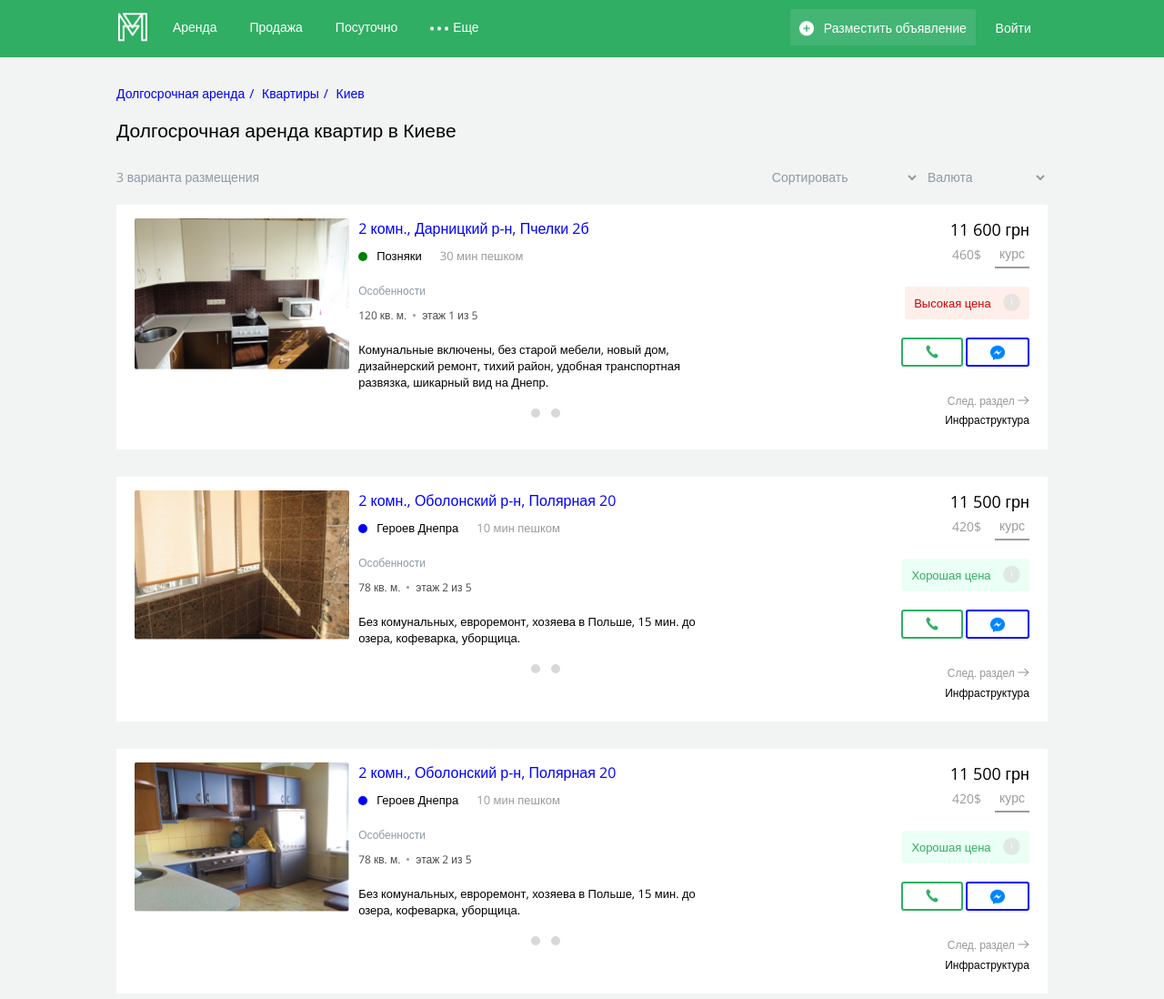
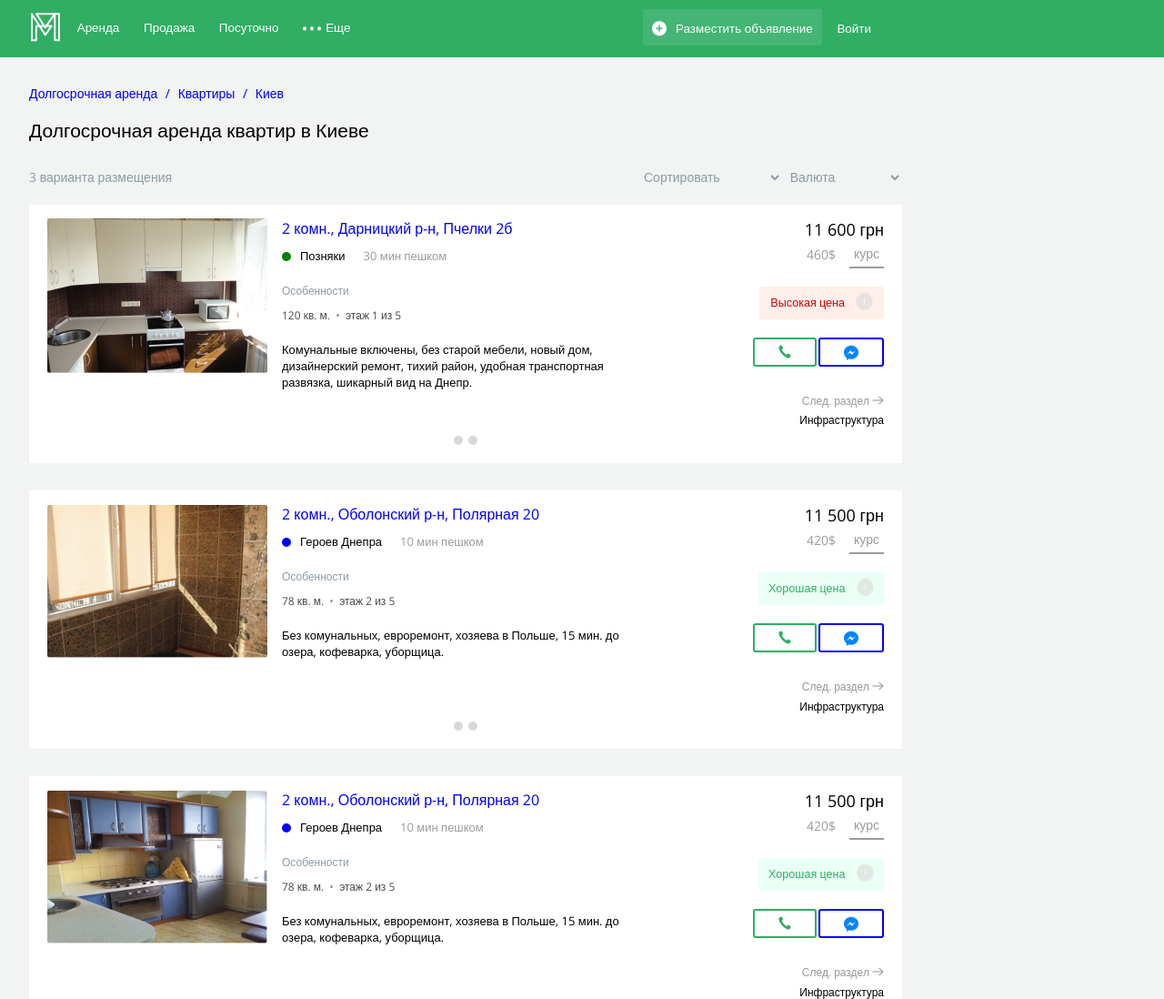
Before and after one commit to LeraSavchenko/Metrovka-Map-Mobile, a plain HTML site: page index.html in a window 1280 px wide. Shown: the top 1098 px of the page at 91% size. Drawn offline with nearby package versions, Linux system fonts and the light colour scheme.

Commit message:
mobile 80%

```diff
--- a/index.html
+++ b/index.html
@@ -11,67 +11,74 @@
 <body>
 	<header>
 		<div class="top-container-header">
-            	<ul class="top-menu
-											 		top-menu_left">
-                	<li ><img class ="top-menu__logo"
-													src="img/logo.png" alt="logo"/></li>
+			<div class="top-menu top-menu_left">
+				<ul>
+					<li><img class ="top-menu__logo" src="img/logo.png" alt="logo"/></li>
+					<li><a class="text_non-decorated" href="#">
+						<div class="top-button">Аренда</div></a>
+					</li>
 
-									<li ><a class="text_non-decorated" href="#">
-											<div class="top-button">Аренда</div></a></li>
+					<li><a class="text_non-decorated" href="#">
+						<div class="top-button">Продажа</div></a>
+					</li>
 
-                	<li ><a class="text_non-decorated" href="#">
-											<div class="top-button">Продажа</div></a></li>
+					<li><a class="text_non-decorated" href="#">
+						<div class="top-button">Посуточно</div></a>
+					</li>
 
-									<li ><a class="text_non-decorated" href="#">
-											<div class="top-button">Посуточно</div></a></li>
+					<li><a class="text_non-decorated" href="#">
+						<div class="top-button"><img src="img/Settings.png">Еще</div></a>
+					</li>
+				</ul>
+			</div>
 
-									<li ><a class="text_non-decorated" href="#">
-											<div class="top-button"><img src="img/Settings.png">Еще</div></a></li>
-						</ul>
-
-						<ul class="top-menu
-											 top-menu_right">
-                <li ><a class="text_non-decorated" href="#">
-										<div class="button
-																top-menu__button">
+			<div class="top-menu top-menu_right">
+				<ul>
+                	<li><a class="text_non-decorated" href="#">
+						<div class="button top-menu__button">
 							<img alt="Shape" src="./img/Shape.png"/>
 											Разместить объявление
 						</div></a>
 					</li>
 
-								<li ><a class="text_non-decorated" href="#">
+					<li><a class="text_non-decorated" href="#">
 						<div class="top-button">Войти</div></a>
 					</li>
             	</ul>
 			</div>
+		</div>
 	</header>
 
+	<div class="wrapper">
+		<div class="heading">
+			<div class="heading-link">
+				<a class="text_non-decorated listing__link" href="#">Долгосрочная аренда</a>
+				<span class="slash">/</span>
 
-   <div class="content">
-		 	<div class="heading">
+				<a class="text_non-decorated listing__link" href="#">Квартиры</a>
+				<span class="slash">/</span>
+
+				<a class="text_non-decorated listing__link" href="#">Киев</a>
+			</div>
+
 			<a class="text_non-decorated
-										listing__link" href="#">Долгосрочная аренда</a><span class="slash">/</span>
-					<a class="text_non-decorated
-										listing__link" href="#">Квартиры</a><span class="slash">/</span>
-					<a class="text_non-decorated
-										listing__link" href="#">Киев</a>
+					  listing__link
+					  heading-link_mobile" href="#">Назад на главную</a>
+
 			<h2>Долгосрочная аренда квартир в Киеве</h2>
-
 			<div class="heading-results">
 				<div class="heading-results__amount">
 					3 варианта размещения
 				</div>
 
 				<div class="heading-results-sort">
-									<select class="heading-results-sort__by
-																 heading-results-sort__by_price">
+					<select class="heading-results-sort__by heading-results-sort__by_price">
 						<option selected value="sort">Сортировать</option>
                     	<option value="cheap">Сначала дешевые</option>
                     	<option value="expensive">Сначала дорогие</option>
                 	</select>
 
-									<select class="heading-results-sort__by
-																 heading-results-sort__by_currency">
+					<select class="heading-results-sort__by heading-results-sort__by_currency">
 						<option selected value="currency">Валюта</option>
                     	<option value="UAH">Гривна</option>
                     	<option value="USD">Доллар</option>
@@ -82,33 +89,32 @@
 		</div>
 
 		<div class="listing">
-					<div class="listing-image">
-							<img src="img/listing1.png">
-					</div>
+			<div class="listing__image listing__image_first"></div>
+
 			<div class="listing-info">
 				<a class="text_non-decorated
 						  listing__link" href="#">2 комн., Дарницкий р-н, Пчелки 2б</a>
+
 				<div class="listing-info-location">
 					<div class="subway-identifier
 								subway-identifier_green"></div>Позняки
 					<span class="subway-identifier__distance">30 мин пешком</span>
 				</div>
 
-							<div class="listing-info-features">
-									<span class="listing-info-features__title">Особенности</span>
+				<div class="listing-features">
+					<span class="listing-features__title">Особенности</span>
 
-									<div class="listing-info-features__square">120 кв. м.
+					<div class="listing-features__details">120 кв. м.
 						<div class="divider"></div>этаж 1 из 5
 					</div>
 
+					<div class="listing-features__text">
 						<p>Комунальные включены, без старой мебели, новый дом, дизайнерский ремонт,
 							тихий район, удобная транспортная развязка, шикарный вид на Днепр.</p>
 					</div>
-							<div class="listing-info-dots">
-									<a href=""><div class="listing-info-dots__item"></div></a>
-									<a href=""><div class="listing-info-dots__item"></div></a>
 				</div>
 			</div>
+
 			<div class="listing-pricing">
 				<p class="listing-pricing__uah">11 600 грн</p>
 				<div class="listing-pricing__usd">
@@ -135,40 +141,44 @@
 
 				<div class="listing-pricing__next">
 					<a class="text_non-decorated
-														listing-pricing__next_link" href="#">След. раздел <img src="img/arrow.png"></a>
+							  listing-pricing__next_link" href="#">След. раздел <img src="img/arrow.png">
+					</a>
 					<p>Инфраструктура</p>
 				</div>
 			</div>
 		</div>
+		<div class="listing-dots">
+					<a href=""><div class="listing-dots__item"></div></a>
+					<a href=""><div class="listing-dots__item"></div></a>
+   			</div>
 
 		<div class="listing">
-					<div class="listing-image">
-							<img src="img/listing2.png">
-					</div>
+			<div class="listing__image listing__image_second"></div>
+
 			<div class="listing-info">
 				<a class="text_non-decorated
 						  listing__link" href="#">2 комн., Оболонский р-н, Полярная 20</a>
+
 				<div class="listing-info-location">
 					<div class="subway-identifier
 								subway-identifier_blue"></div>Героев Днепра
 					<span class="subway-identifier__distance">10 мин пешком</span>
 				</div>
 
-							<div class="listing-info-features">
-									<span class="listing-info-features__title">Особенности</span>
+				<div class="listing-features">
+					<span class="listing-features__title">Особенности</span>
 
-									<div class="listing-info-features__square">78 кв. м.
+					<div class="listing-features__details">78 кв. м.
 						<div class="divider"></div>этаж 2 из 5
 					</div>
 
+					<div class="listing-features__text">
 						<p>Без комунальных, евроремонт, хозяева в Польше, 15 мин.
 										до озера, кофеварка, уборщица.</p>
 					</div>
-							<div class="listing-info-dots">
-									<a href=""><div class="listing-info-dots__item"></div></a>
-									<a href=""><div class="listing-info-dots__item"></div></a>
 				</div>
 			</div>
+
 			<div class="listing-pricing">
 				<p class="listing-pricing__uah">11 500 грн</p>
 				<div class="listing-pricing__usd">
@@ -195,40 +205,45 @@
 
 				<div class="listing-pricing__next">
 					<a class="text_non-decorated
-														listing-pricing__next_link" href="#">След. раздел <img src="img/arrow.png"></a>
+							  listing-pricing__next_link" href="#">След. раздел <img src="img/arrow.png">
+					</a>
 					<p>Инфраструктура</p>
 				</div>
 			</div>
+
+		</div>
+		<div class="listing-dots">
+				<a href=""><div class="listing-dots__item"></div></a>
+				<a href=""><div class="listing-dots__item"></div></a>
    			</div>
 
 		<div class="listing">
-					<div class="listing-image">
-							<img src="img/listing3.png">
-					</div>
+			<div class="listing__image listing__image_third"></div>
+
 			<div class="listing-info">
 				<a class="text_non-decorated
 						  listing__link" href="#">2 комн., Оболонский р-н, Полярная 20</a>
+
 				<div class="listing-info-location">
 					<div class="subway-identifier
 								subway-identifier_blue"></div>Героев Днепра
 					<span class="subway-identifier__distance">10 мин пешком</span>
 				</div>
 
-							<div class="listing-info-features">
-									<span class="listing-info-features__title">Особенности</span>
+				<div class="listing-features">
+					<span class="listing-features__title">Особенности</span>
 
-									<div class="listing-info-features__square">78 кв. м.
+					<div class="listing-features__details">78 кв. м.
 						<div class="divider"></div>этаж 2 из 5
 					</div>
 
+					<div class="listing-features__text">
 						<p>Без комунальных, евроремонт, хозяева в Польше, 15 мин.
 										до озера, кофеварка, уборщица.</p>
 					</div>
-							<div class="listing-info-dots">
-									<a href=""><div class="listing-info-dots__item"></div></a>
-									<a href=""><div class="listing-info-dots__item"></div></a>
 				</div>
 			</div>
+
 			<div class="listing-pricing">
 				<p class="listing-pricing__uah">11 500 грн</p>
 				<div class="listing-pricing__usd">
@@ -255,13 +270,18 @@
 
 				<div class="listing-pricing__next">
 					<a class="text_non-decorated
-														listing-pricing__next_link" href="#">След. раздел <img src="img/arrow.png"></a>
+							  listing-pricing__next_link" href="#">След. раздел <img src="img/arrow.png">
+					</a>
 					<p>Инфраструктура</p>
 				</div>
 			</div>
 		</div>
+		<div class="listing-dots">
+			<a href=""><div class="listing-dots__item"></div></a>
+			<a href=""><div class="listing-dots__item"></div></a>
+   		</div>
 
-      <div class="centering-block">
+      <div class="footer-links">
           <div class="column">
               <ul class="column-list">
 									<li class="column-list__title">Metrovka</li>
--- a/sass/_heading-block.sass
+++ b/sass/_heading-block.sass
@@ -1,24 +1,64 @@
+@media screen and (min-width: 880px)
+	.heading
+		&-results
+			display: flex
+			&-sort
+				width: 30%
+		&-link
+			&_mobile
+				display: none
+
+@media screen and (min-width: 620px) and (max-width: 879px)
+	.heading
+		padding: 0 1rem
+		&-results
+			display: flex
+			&-sort
+				width: 30%
+		&-link
+			&_mobile
+				display: none
+
+
+@media screen and (max-width: 619px)
+	.heading
+		padding: 0 1rem
+		& h2
+			font-size: 16px
+
+		&-link
+			display: none
+
+		&-results-sort
+			width: 65%
+
+
 .heading
-	padding: 30px 0 10px
+	margin: 30px 0 10px
+
 	& h2
 		font-weight: normal
+
 	&-results
-		display: flex
 		color: $grey
+
 		&__amount
 			width: 70%
 			line-height: 40px
+
 		&-sort
 			display: flex
-			width: 30%
+
 			&__by
 				height: 40px
 				color: $grey
 				font-size: 14px
 				border: none
 				background-color: inherit
+
 				&_price
 					width: 55%
+
 				&_currency
 					width: 45%
 					margin-left: 5px
--- a/sass/_listing-block.sass
+++ b/sass/_listing-block.sass
@@ -1,19 +1,80 @@
+=background($url)
+	background: $url no-repeat center center
+
+@media screen and (min-width: 620px)
+	.listing
+		display: -webkit-inline-flex
+		justify-content: flex-start
+		&__image
+			height: 170px
+			width: 242px
+		&-info
+			margin: 0 1rem
+
+@media screen and (max-width: 619px)
+	.listing
+		&__image
+			width: inherit
+			height: 180px
+			margin-bottom: 1rem
+
+	.listing-pricing__usd__rate
+		display: none
+
 .listing
-	display: flex
 	background-color: white
-	padding: 15px 20px
-	margin-bottom: 30px
+	width: 100%
+	padding: 15px 20px 0
+
+
 	&__link
 		color: blue
 		&:hover
 			color: $grey
-	&-image
-		width: 24%
-		& img
-			max-width: 100%
-			height: auto
+
+	&__image
+		background-size: contain
+
+		&_first
+			+background(url(../img/listing1.png))
+
+		&_second
+			+background(url(../img/listing2.png))
+
+		&_third
+			+background(url(../img/listing3.png))
+
+	&-info
+
+		font-size: 13px
+
+		& a
+			font-size: 16px
+
+		&-location
+			display: flex
+			margin-top: 10px
+
+	&-features
+		margin-top: 20px
+
+		&__title
+			color: $grey
+			font-size: 12px
+
+		&__details
+			display: flex
+			color: $darkgrey
+			margin: 10px 0 20px
+			font-size: 12px
+
+		&__text
+			max-width: 400px
+
 	&-pricing
-		width: 23%
+		width: 145px
+		margin-left: auto
+
 		&__next
 			font-size: 12px
 			text-align: right
@@ -23,111 +84,94 @@
 				color: #979797
 				&:hover
 					color: $green
+
 		&__uah
 			font-size: 18px
 			margin: 0
 			text-align: right
+
 		&__usd
 			font-size: 14px
 			display: flex
+
 			& label
 				color: $mediumgrey
 				text-align: right
 				line-height: 31px
 				margin-right: 15px
 				width: 80%
+
 			&__rate
 				width: 100%
 				padding: 5px
 				color: $mediumgrey
 				border-bottom: 2px solid $mediumgrey
+
 			&__rate:hover
 				color: $green
 				border-bottom: 2px solid $green
+
 		&-connect
 			height: 32px
 			display: flex
 			text-align: center
 			float: right
+
 			& img
 				transform: translateY(40%)
+
 			&__call
 				border: 2px solid $green
 				border-radius: 3px
-				padding: 0 25px
+				padding: 0 26px
 				&:hover
 					border: 2px solid $grey
+
 			&__text
 				border: 2px solid blue
 				border-radius: 3px
-				padding: 0 25px
-				margin-left: 3px
+				padding: 0 26px
+				margin-left: 2px
 				&:hover
 					border: 2px solid $grey
+
 		&__label
 			float: right
-			font-size: 13px
+			font-size: 0.9em
 			margin: 20px 0
 			height: 36px
 			line-height: 36px
+
 			& img
 				transform: translateY(20%)
-				margin-left: 10px
+				margin-left: 0.7em
+
 			&_red
 				background-color: #ffefea
 				color: #d00202
 				border-radius: 3px
-				padding: 0 10px
+				padding: 0 0.94em
+				width: inherit
+
 			&_green
 				background-color: #eafff5
 				color: $green
 				border-radius: 3px
-				padding: 0 10px
-	&-info
-		width: 53%
-		padding-left: 10px
-		padding-right: 100px
-		font-size: 13px
-		& a
-			font-size: 16px
-		&-location
-			display: flex
-			margin-top: 10px
-		&-dots
-			@extend .centering-block
-			width: 100%
-			margin: 20px 0
-			&__item
-				border-radius: 50%
-				background-color: #d8d8d8
-				margin: 0 6px
-				height: 10px
-				width: 10px
-			&__item:hover
-				background-color: #979797
-		&-features
-			margin-top: 20px
-			&__title
-				color: $grey
-				font-size: 12px
-			&__square
-				display: flex
-				color: $darkgrey
-				margin: 10px 0 20px
-				font-size: 12px
+				padding: 0 0.9em
+				width: inherit
+	&-dots
+		@extend .centering-block
+		background-color: white
+		width: 100%
+		padding-bottom: 20px
+		margin-bottom: 30px
 
-.subway-identifier
-	width: 10px
-	height: 10px
-	border-radius: 50%
-	margin-top: 5px
-	margin-right: 10px
-	&_green
-		background-color: green
-	&_red
-		background-color: red
-	&_blue
-		background-color: blue
-	&__distance
-		color: $mediumgrey
-		margin-left: 20px
+		&__item
+			border-radius: 50%
+			background-color: #d8d8d8
+			margin: 0 3px
+			height: 10px
+			width: 10px
+
+		&__item:hover
+			background-color: #979797
--- a/sass/_top-block.sass
+++ b/sass/_top-block.sass
@@ -1,9 +1,53 @@
+@media screen and (min-width: 1280px)
+	.top-container-header
+		margin: 0
+		width: 75%
+
+@media screen and (min-width: 880px) and (max-width: 1279px)
+	.top-container-header
+		margin: 0 auto
+		width: 80%
+
+@media screen and (max-width: 879px)
+	.top-container-header
+		width: 100%
+		padding: 0 1rem
+
+	.top-menu_left ul li:nth-child(n+3)
+		display: none
+
+	.top-menu_right
+		display: none
+
 .top-container-header
-	@extend .centering-block
-	width: 100%
+	display: flex
+	font-size: 0.84rem
+	& ul
+		margin: 0
+		padding-left: 0
+
+.top-menu
+	padding: 0
+	list-style: none
+
+.top-menu_left
+	width: 60%
+	& li
+		display: inline-block
+		margin-right: 0.2rem
+
+.top-menu_right
+	width: 40%
+	margin-top: 10px
+	margin-left: auto
+	text-align: right
+	& li
+		display: inline-block
+		margin-left: 0.2rem
 
 .top-button
 	@extend .underlined-button
+	max-width: 100%
 	color: white
 	padding: 0 10%
 
@@ -13,23 +57,6 @@
 .top-button img
 	transform: translateY(-40%)
 	margin-right: 5px
-
-.top-menu
-	padding: 0
-	margin: 0
-	list-style: none
-
-.top-menu li
-	display: inline-block
-	margin-right: 2%
-
-.top-menu_left
-	width: 60%
-
-.top-menu_right
-	width: 40%
-	text-align: right
-	padding-top: 10px
 
 .top-menu__logo
 	transform: translateY(35%)
@@ -42,7 +69,7 @@
 	background-color: #44b574
 
 .top-menu__button:hover
-	background-color: $grey
+	background-color: $hovergreen
 
 .top-menu__button img
 	padding-right: 7px
--- a/sass/map-styles.sass
+++ b/sass/map-styles.sass
@@ -1,4 +1,5 @@
 $green: #30ae63
+$hovergreen: #50db88
 $grey: #8c9ba5
 $lightgrey: #dfe3e6
 $mediumgrey: #9b9b9b
@@ -17,15 +18,31 @@ body
 *
 	box-sizing: border-box
 
+@media screen and (min-width: 1280px)
+	.wrapper
+		margin-left: 2rem
+		width: 75%
+
+	header
+		padding-left: 2rem
+
+@media screen and (min-width: 880px) and (max-width: 1279px)
+	.wrapper
+		margin: 0 auto
+		width: 80%
+
+@media screen and (min-width: 620px) and (max-width: 879px)
+	.wrapper
+		width: 100%
+
+@media screen and (max-width: 619px)
+	.wrapper
+		width: 100%
+
 header
-	width: 100%
 	background-color: $green
 	color: white
-	padding: 0 10% 10px
-
-.content
-	width: 80%
-	margin: 0 auto
+	padding-bottom: 10px
 
 .centering-block
 	display: flex
@@ -42,7 +59,7 @@ header
 	color: white
 
 .button_green:hover
-	background-color: $grey
+	background-color: $hovergreen
 
 .underlined-button
 	padding: 10px
@@ -66,3 +83,23 @@ header
 	width: 100%
 	text-align: center
 	margin: 20px 0 50px 0
+
+.subway-identifier
+	width: 10px
+	height: 10px
+	border-radius: 50%
+	margin-top: 5px
+	margin-right: 10px
+
+	&_green
+		background-color: green
+
+	&_red
+		background-color: red
+
+	&_blue
+		background-color: blue
+
+	&__distance
+		color: $mediumgrey
+		margin-left: 20px
```
Also changed, not shown: sass/_link-block.sass (+22 -4 lines), css/map-styles.css. Lines whose indentation alone changed are shown as unchanged.
